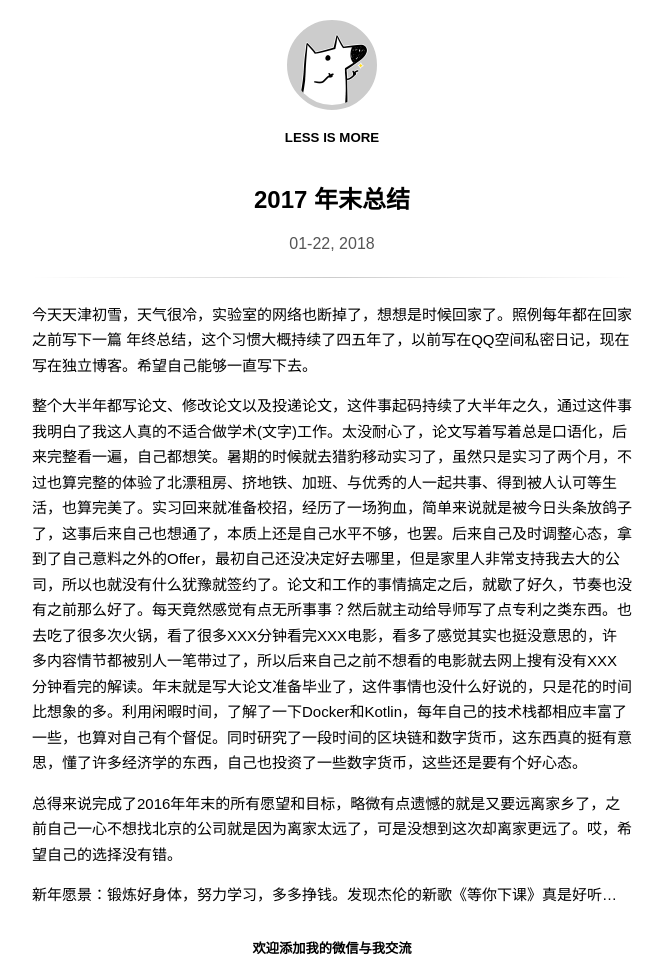
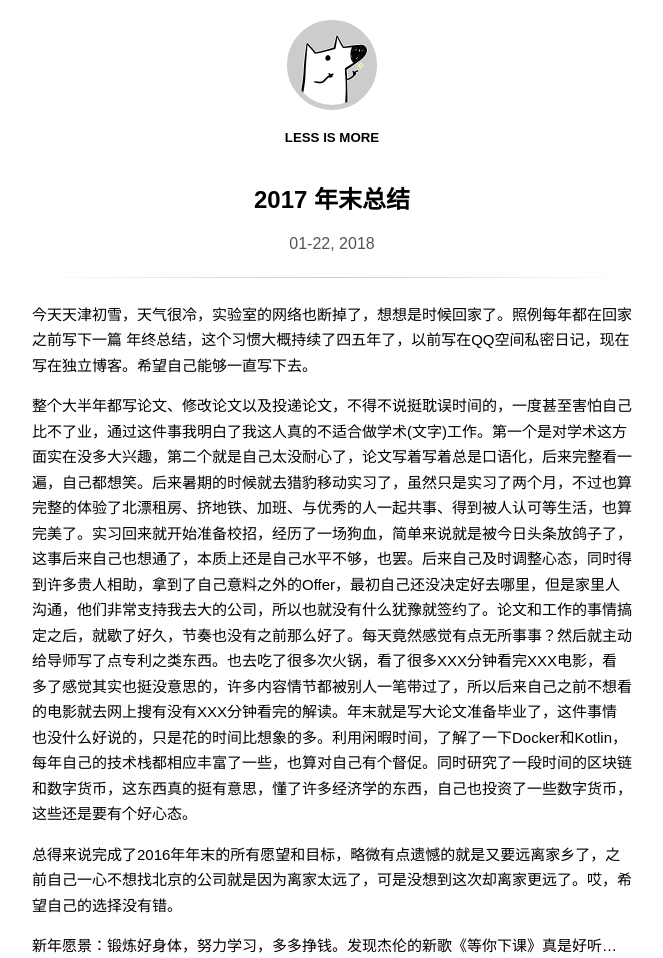
Before and after one commit to wuchangfeng/wuchangfeng.github.io, a Jekyll site: the page built from _posts/2018-01-22-the-end-of-2017.md, in a window 1280 px wide, cut to the strip 0-958 px from the top of the page. Shown: the whole strip, without its empty margins (308-971 px from the left). Built offline with Jekyll 4.4.1, drawn with Linux system fonts in a browser that asks for light colours; some web fonts are replaced; comment, search, counter and statistics services are not loaded.

```diff
--- a/_posts/2018-01-22-the-end-of-2017.md
+++ b/_posts/2018-01-22-the-end-of-2017.md
@@ -8,7 +8,7 @@
 今天天津初雪，天气很冷，实验室的网络也断掉了，想想是时候回家了。照例每年都在回家之前写下一篇
 年终总结，这个习惯大概持续了四五年了，以前写在QQ空间私密日记，现在写在独立博客。希望自己能够一直写下去。
 
-整个大半年都写论文、修改论文以及投递论文，这件事起码持续了大半年之久，通过这件事我明白了我这人真的不适合做学术(文字)工作。太没耐心了，论文写着写着总是口语化，后来完整看一遍，自己都想笑。暑期的时候就去猎豹移动实习了，虽然只是实习了两个月，不过也算完整的体验了北漂租房、挤地铁、加班、与优秀的人一起共事、得到被人认可等生活，也算完美了。实习回来就准备校招，经历了一场狗血，简单来说就是被今日头条放鸽子了，这事后来自己也想通了，本质上还是自己水平不够，也罢。后来自己及时调整心态，拿到了自己意料之外的Offer，最初自己还没决定好去哪里，但是家里人非常支持我去大的公司，所以也就没有什么犹豫就签约了。论文和工作的事情搞定之后，就歇了好久，节奏也没有之前那么好了。每天竟然感觉有点无所事事？然后就主动给导师写了点专利之类东西。也去吃了很多次火锅，看了很多XXX分钟看完XXX电影，看多了感觉其实也挺没意思的，许多内容情节都被别人一笔带过了，所以后来自己之前不想看的电影就去网上搜有没有XXX分钟看完的解读。年末就是写大论文准备毕业了，这件事情也没什么好说的，只是花的时间比想象的多。利用闲暇时间，了解了一下Docker和Kotlin，每年自己的技术栈都相应丰富了一些，也算对自己有个督促。同时研究了一段时间的区块链和数字货币，这东西真的挺有意思，懂了许多经济学的东西，自己也投资了一些数字货币，这些还是要有个好心态。
+整个大半年都写论文、修改论文以及投递论文，不得不说挺耽误时间的，一度甚至害怕自己比不了业，通过这件事我明白了我这人真的不适合做学术(文字)工作。第一个是对学术这方面实在没多大兴趣，第二个就是自己太没耐心了，论文写着写着总是口语化，后来完整看一遍，自己都想笑。后来暑期的时候就去猎豹移动实习了，虽然只是实习了两个月，不过也算完整的体验了北漂租房、挤地铁、加班、与优秀的人一起共事、得到被人认可等生活，也算完美了。实习回来就开始准备校招，经历了一场狗血，简单来说就是被今日头条放鸽子了，这事后来自己也想通了，本质上还是自己水平不够，也罢。后来自己及时调整心态，同时得到许多贵人相助，拿到了自己意料之外的Offer，最初自己还没决定好去哪里，但是家里人沟通，他们非常支持我去大的公司，所以也就没有什么犹豫就签约了。论文和工作的事情搞定之后，就歇了好久，节奏也没有之前那么好了。每天竟然感觉有点无所事事？然后就主动给导师写了点专利之类东西。也去吃了很多次火锅，看了很多XXX分钟看完XXX电影，看多了感觉其实也挺没意思的，许多内容情节都被别人一笔带过了，所以后来自己之前不想看的电影就去网上搜有没有XXX分钟看完的解读。年末就是写大论文准备毕业了，这件事情也没什么好说的，只是花的时间比想象的多。利用闲暇时间，了解了一下Docker和Kotlin，每年自己的技术栈都相应丰富了一些，也算对自己有个督促。同时研究了一段时间的区块链和数字货币，这东西真的挺有意思，懂了许多经济学的东西，自己也投资了一些数字货币，这些还是要有个好心态。
 
 总得来说完成了2016年年末的所有愿望和目标，略微有点遗憾的就是又要远离家乡了，之前自己一心不想找北京的公司就是因为离家太远了，可是没想到这次却离家更远了。哎，希望自己的选择没有错。
 
```
